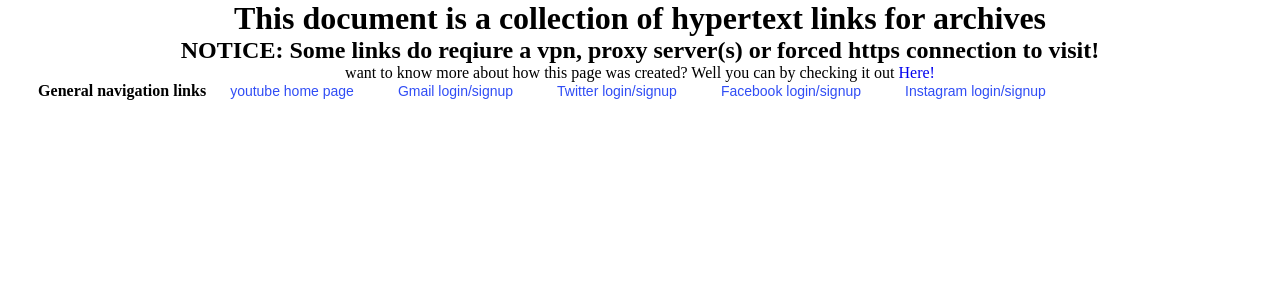
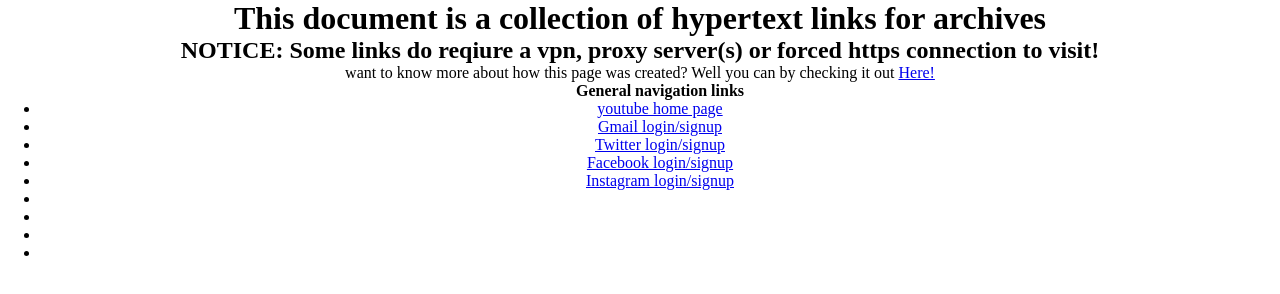
Before and after one commit to Robotic-ui/Web-archive, a plain HTML site: page index.html in a window 1280 px wide. Drawn offline with Linux system fonts and the light colour scheme.

Commit message:
center alignment

```diff
--- a/styles.css
+++ b/styles.css
@@ -1,63 +1,5 @@
+/* center align all text */
 * {
-    margin: 0;
-    padding: 0;
-    text-decoration: none;
+    margin: auto;
+    padding: 0.1;
 }
-
-body {
-    background-color: #eee;
-}
-
-ul  {
-    width: 100%;
-    height: 100px;
-    background-color: #ffff;
-
-}
-
-ul li {
-    list-style: none;
-    display: inline-block;
-    text-align: center;
-    float: none;
-}
-
-ul li a {
-    text-decoration: none;
-    font-size: 14px;
-    font-family: Arial;
-    color: rgb(48, 77, 245);
-    padding: 20px;
-}
-
-
-.text-top {
-    text-align: center;
-    font-size: 40px;
-}
-
-.text-middle {
-    text-align: center;
-    font-size: 30px;
-}
-
-.text-bottom {
-    text-align: center;
-    font-size: 20px;
-}
-
-.link1 {
-    text-align: center;
-}
-
-.link2 {
-    text-align: center;
-}
-
-.link3 {
-    text-align: center;
-}
-
-.external-page-1 {
-    text-align: center;
-}
```
